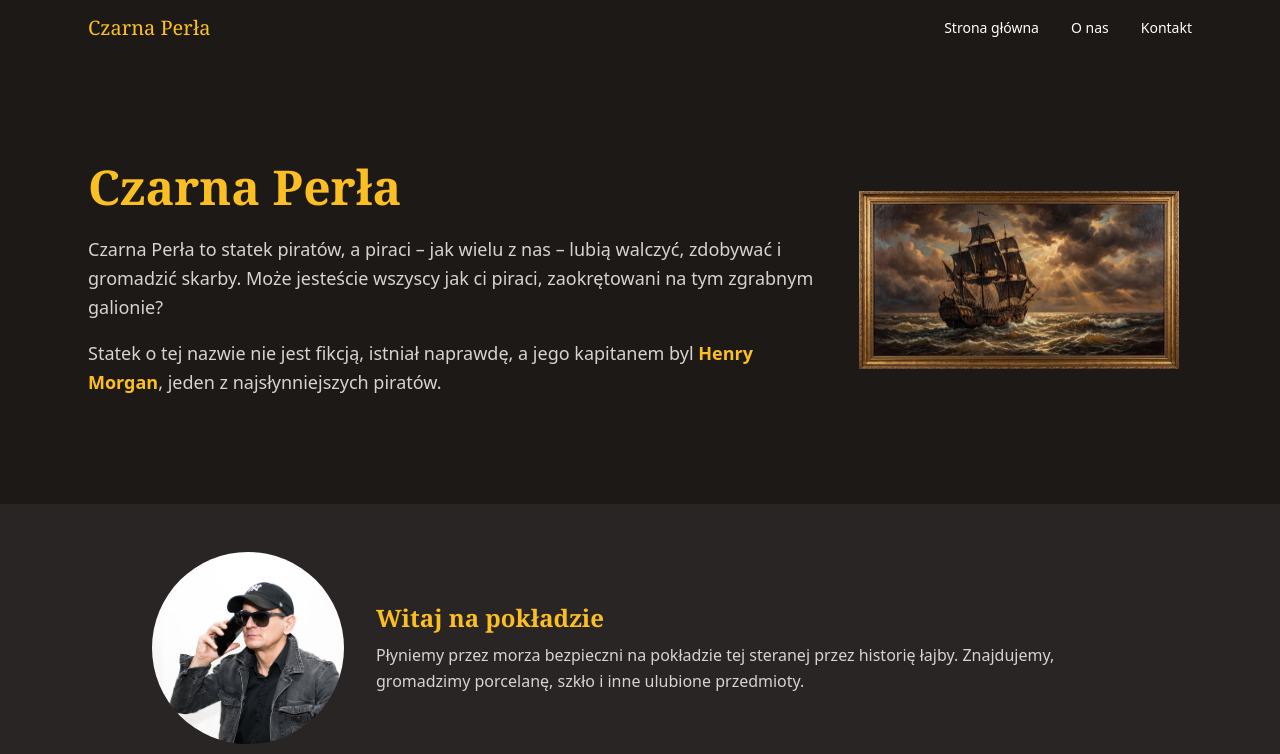
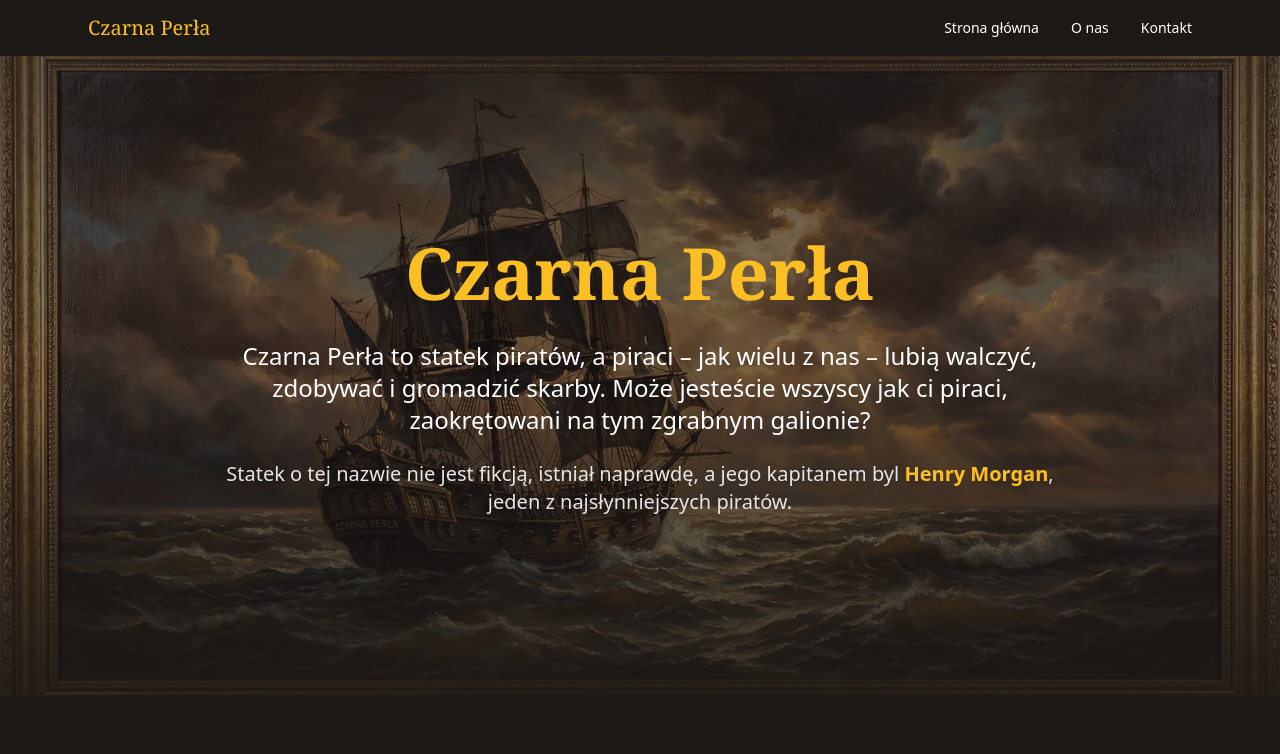
Before and after one commit to MOUVAL/czarnaperelka, a Next.js app: page / in a window 1280 px wide. Shown: the top 754 px of the page. Built offline with nearby package versions, Linux system fonts and the light colour scheme; a web font is replaced by a local one.

Commit message:
Make boat image full hero - 80vh with text overlay

```diff
--- a/src/app/page.tsx
+++ b/src/app/page.tsx
@@ -36,50 +36,49 @@ export default function Home() {
 
   return (
     <>
-      {/* Hero with Owner and Boat */}
-      <section className="bg-stone-900 text-white py-16">
-        <div className="max-w-6xl mx-auto px-6">
-          <div className="grid md:grid-cols-3 gap-8 items-center">
-            <div className="md:col-span-2">
-              <h1 className="font-serif text-5xl font-bold text-amber-400 mb-6">Czarna Perła</h1>
-              <p className="text-lg text-stone-300 leading-relaxed mb-4">
-                Czarna Perła to statek piratów, a piraci – jak wielu z nas – lubią walczyć, zdobywać i gromadzić skarby.
-                Może jesteście wszyscy jak ci piraci, zaokrętowani na tym zgrabnym galionie?
-              </p>
-              <p className="text-lg text-stone-300 leading-relaxed">
-                Statek o tej nazwie nie jest fikcją, istniał naprawdę, a jego kapitanem byl{" "}
-                <strong className="text-amber-400">Henry Morgan</strong>, jeden z najsłynniejszych piratów.
-              </p>
-            </div>
-            <div className="relative w-full aspect-square max-w-xs mx-auto">
+      {/* Full Hero with Boat Image */}
+      <section className="relative h-[80vh] min-h-[600px]">
         <Image
           src="/images/boat.webp"
           alt="Czarna Perła - statek"
           fill
-                sizes="(max-width: 768px) 100vw, 300px"
-                className="object-contain"
+          className="object-cover"
           priority
+          sizes="100vw"
         />
-            </div>
+        <div className="absolute inset-0 bg-gradient-to-b from-stone-900/70 via-stone-900/50 to-stone-900/90" />
+        <div className="absolute inset-0 flex items-center justify-center">
+          <div className="text-center px-6 max-w-4xl">
+            <h1 className="font-serif text-6xl md:text-7xl font-bold text-amber-400 mb-8 drop-shadow-2xl">
+              Czarna Perła
+            </h1>
+            <p className="text-xl md:text-2xl text-white leading-relaxed mb-6 drop-shadow-lg">
+              Czarna Perła to statek piratów, a piraci – jak wielu z nas – lubią walczyć, zdobywać i gromadzić skarby.
+              Może jesteście wszyscy jak ci piraci, zaokrętowani na tym zgrabnym galionie?
+            </p>
+            <p className="text-lg md:text-xl text-stone-200 leading-relaxed drop-shadow-lg">
+              Statek o tej nazwie nie jest fikcją, istniał naprawdę, a jego kapitanem byl{" "}
+              <strong className="text-amber-400">Henry Morgan</strong>, jeden z najsłynniejszych piratów.
+            </p>
           </div>
         </div>
       </section>
 
       {/* Owner Section */}
-      <section className="py-12 bg-stone-800">
-        <div className="max-w-5xl mx-auto px-6 flex flex-col md:flex-row items-center gap-8">
-          <div className="relative w-48 h-48 rounded-full overflow-hidden flex-shrink-0">
+      <section className="py-16 bg-stone-900">
+        <div className="max-w-5xl mx-auto px-6 flex flex-col md:flex-row items-center gap-10">
+          <div className="relative w-56 h-56 rounded-full overflow-hidden flex-shrink-0 ring-4 ring-amber-400">
             <Image
               src="/images/owner.jpg"
               alt="Właściciel"
               fill
-              sizes="200px"
+              sizes="224px"
               className="object-cover"
             />
           </div>
           <div className="text-center md:text-left">
-            <h2 className="font-serif text-2xl font-bold text-amber-400 mb-2">Witaj na pokładzie</h2>
-            <p className="text-stone-300 leading-relaxed">
+            <h2 className="font-serif text-3xl font-bold text-amber-400 mb-4">Witaj na pokładzie</h2>
+            <p className="text-lg text-stone-300 leading-relaxed">
               Płyniemy przez morza bezpieczni na pokładzie tej steranej przez historię łajby.
               Znajdujemy, gromadzimy porcelanę, szkło i inne ulubione przedmioty.
             </p>
```
Lines whose indentation alone changed are shown as unchanged.
